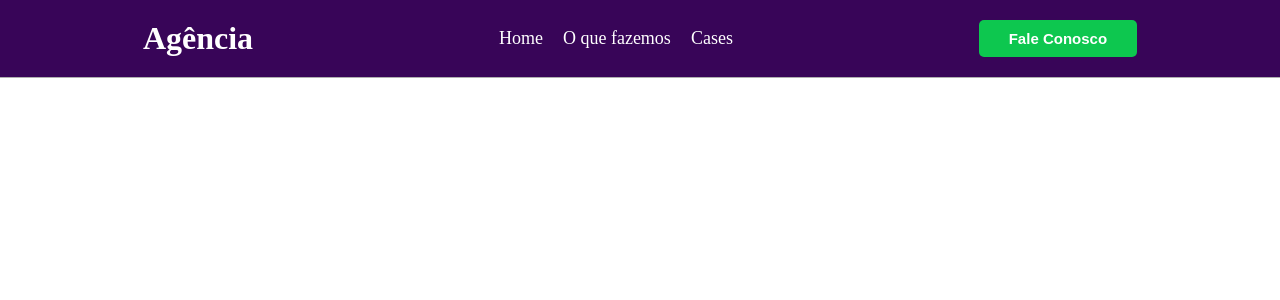
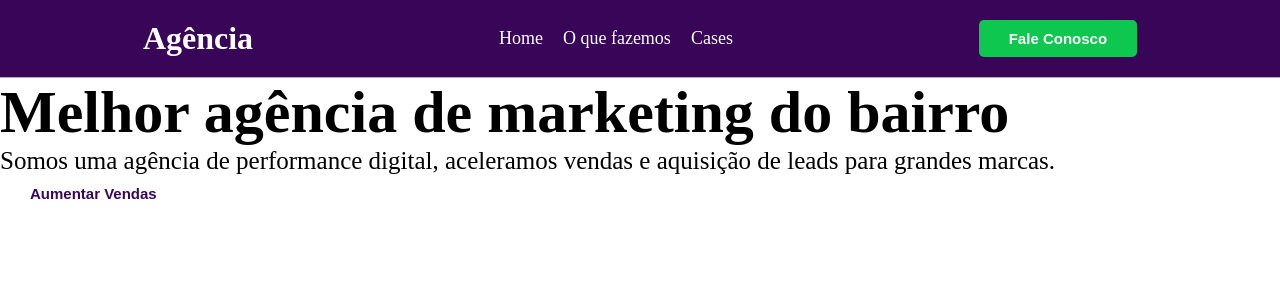
Before and after one commit to EdsonKL/Agencia-Marketing-Next, a Next.js app: page / in a window 1280 px wide. Shown: the top 300 px of the page. Built offline with nearby package versions, Linux system fonts and the light colour scheme.

Commit message:
Mudanças no component Welcome

```diff
--- /dev/null
+++ b/components/welcome/index.jsx
@@ -0,0 +1,18 @@
+import { Button } from '../button'
+import styles from './welcome.module.scss'
+
+export const Welcome = () => {
+    return(
+        <div>
+            <div className={styles.text}>
+                <h1>Melhor agência de marketing do bairro</h1>
+                <p>Somos uma agência de performance digital, aceleramos vendas e aquisição de leads para grandes marcas.</p>
+                <Button title="Aumentar Vendas" kind="secondary"/>
+            </div>
+
+            <div className={styles.image}>
+
+            </div>
+        </div>
+    )
+}
--- /dev/null
+++ b/components/welcome/welcome.module.scss
@@ -0,0 +1,9 @@
+.text{
+    h1{
+        font-weight: bold;
+        font-size: 60px;
+    }
+    p{
+        font-size: 25px;
+    }
+}
--- a/pages/index.jsx
+++ b/pages/index.jsx
@@ -2,11 +2,13 @@
 import Image from 'next/image'
 import styles from './Home.module.scss'
 import { Header } from '../components/header'
+import { Welcome } from '../components/welcome'
 
 export default function Home() {
   return (
     <div className={styles.container}>
       <Header/>
+      <Welcome/>
     </div>
   )
 }
```
